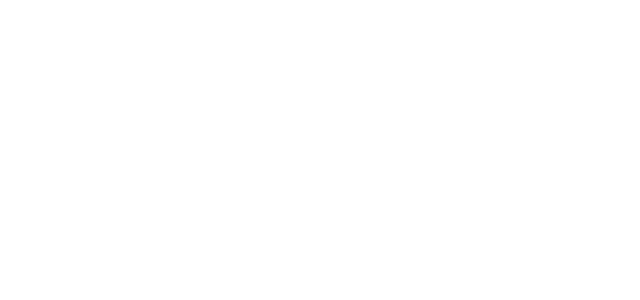
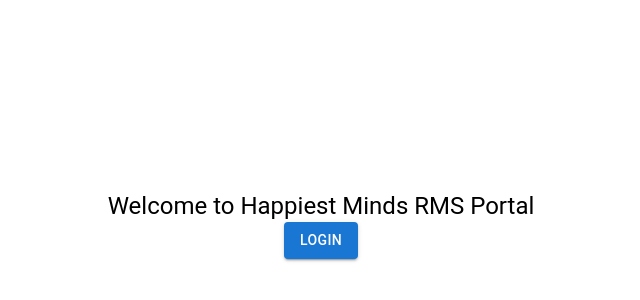
Before and after one commit to dipikaash/rms-poc, a React (Create React App) app: page / in a window 1280 px wide. Shown: the part 90-390 px from the top of the page, without its empty margins (319-959 px from the left). Built offline with nearby package versions, Linux system fonts and the light colour scheme.

Commit message:
errors removed

```diff
--- a/src/components/popup/DeletePopup.js
+++ b/src/components/popup/DeletePopup.js
@@ -49,7 +49,7 @@
                         <Item>Skillset</Item>
                     </Grid>
                     <Grid item xs={8}>
-                        <Item>{deleteEmpDetail?.primarySkills.join(",")}</Item>
+                        <Item>{deleteEmpDetail?.primarySkills?.join(",")}</Item>
                     </Grid>
                     <Grid item xs={4}>
                         <Item>Pool Joining Date</Item>
--- a/src/pages/Home.js
+++ b/src/pages/Home.js
@@ -1,6 +1,10 @@
-import { Navigate, Outlet } from "react-router-dom";
+import { Outlet } from "react-router-dom";
 import Header from "./Header";
 import { useState } from 'react';
+import { Link } from 'react-router-dom'
+import { Button } from '@mui/material';
+import Typography from '@mui/material/Typography';
+import Box from '@mui/material/Box';
 
 
 export function getUser() {
@@ -20,9 +24,18 @@
                 <div className="body">
                     <Outlet />
                 </div>
-            </div>) : (
-                <Navigate to="/" />
-                )}
+            </div>) : (<div>
+                <Box
+                    sx={{
+                        marginTop: 35,
+                        display: 'flex',
+                        flexDirection: 'column',
+                        alignItems: 'center',
+                    }}
+                >
+                    <Typography component="h1" variant="h5">Welcome to Happiest Minds RMS Portal</Typography>
+                    <Link to="/login"><Button variant="contained" color="primary">Login</Button></Link>
+                </Box></div>)}
     </>
     )
 }
```
